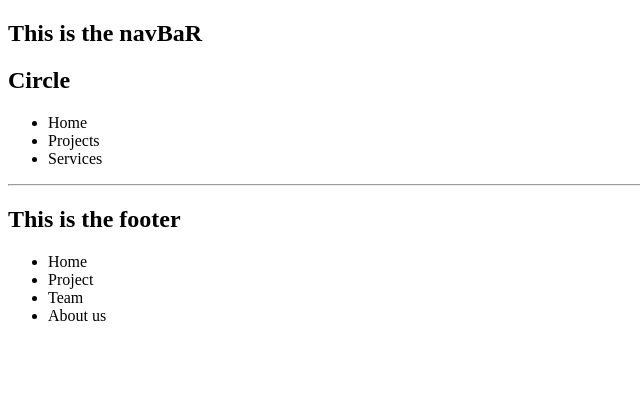
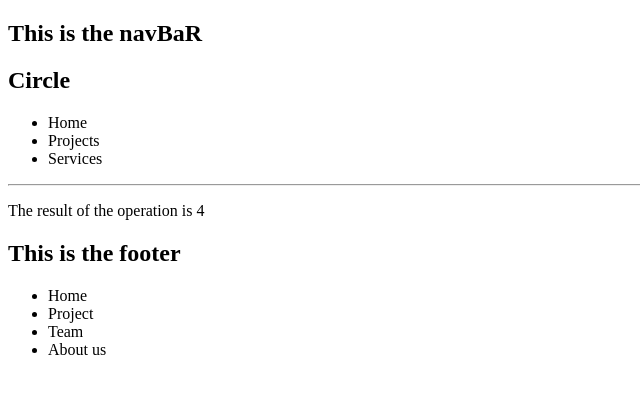
Before and after one commit to RaulFR01/w9d1, a Vue app: page / in a window 1280 px wide. Shown: the top 394 px of the page, without its empty margins (0-640 px from the left). Built offline with nearby package versions, Linux system fonts and the light colour scheme.

Commit message:
iteration 2 first try

```diff
--- a/src/App.vue
+++ b/src/App.vue
@@ -1,5 +1,6 @@
 <template>
   <NavBar />
+  <p>The result of the operation is {{ result }}</p>
   <FooterSection />
 </template>
 
@@ -8,9 +9,18 @@ import FooterSection from "./components/footerSection.vue";
 import NavBar from "./components/navBar.vue";
 export default {
   name: "App",
+  data: function () {
+    return {
+      result: 0,
+    };
+  },
   components: {
     FooterSection,
     NavBar,
+  },
+
+  created() {
+    this.result = 2 + 2;
   },
 };
 </script>
```
